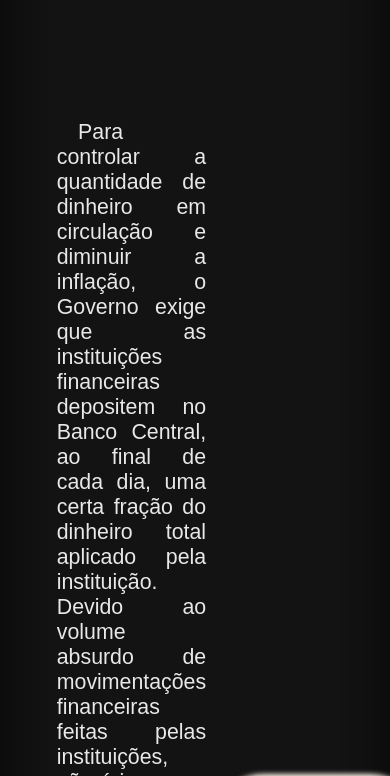
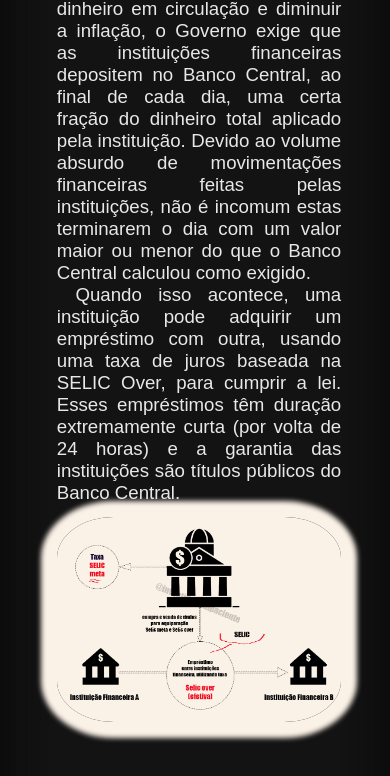
Before and after one commit to UzielZBR/trab-finan, a plain HTML site: page index.html in a window 390 px wide. Shown: the part 1860-2636 px from the top of the page. Drawn offline with nearby package versions, Linux system fonts and the light colour scheme.

Commit message:
small fix for phone

```diff
--- a/css/phonescreen.css
+++ b/css/phonescreen.css
@@ -1,5 +1,9 @@
 @media (max-width: 800px) {
-    #what-it-is-p {
+    .content {
+        font: normal 14pt Arial;
+    }
+
+    .paragraph {
         display: flex;
         flex-direction: row;
         flex-wrap: wrap;
@@ -12,4 +16,8 @@
     #what-it-is-p span {
         margin-top: 22px;
     }
+
+    #what-is-selic-over-p img {
+        width: 100%;
+    }
 }
```
